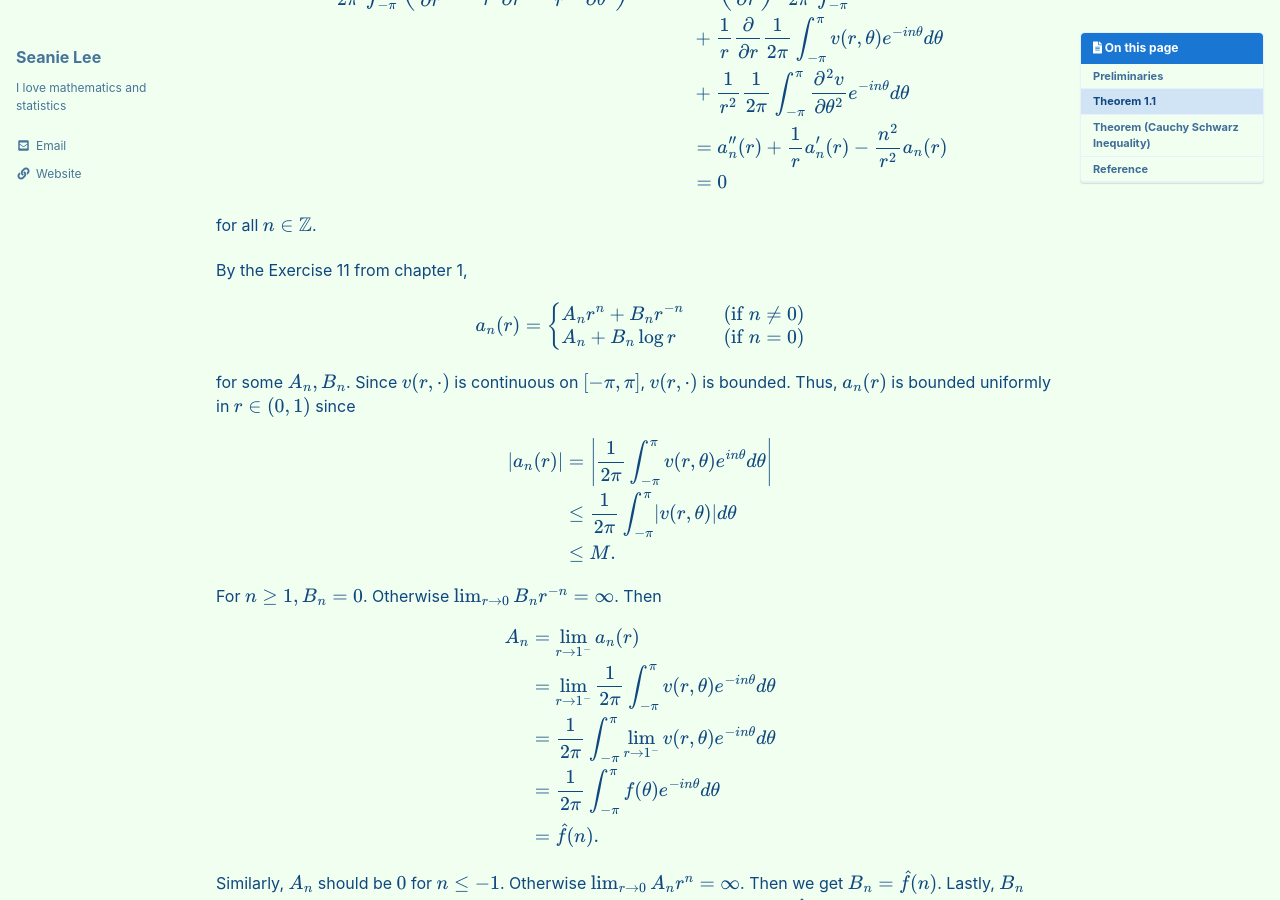
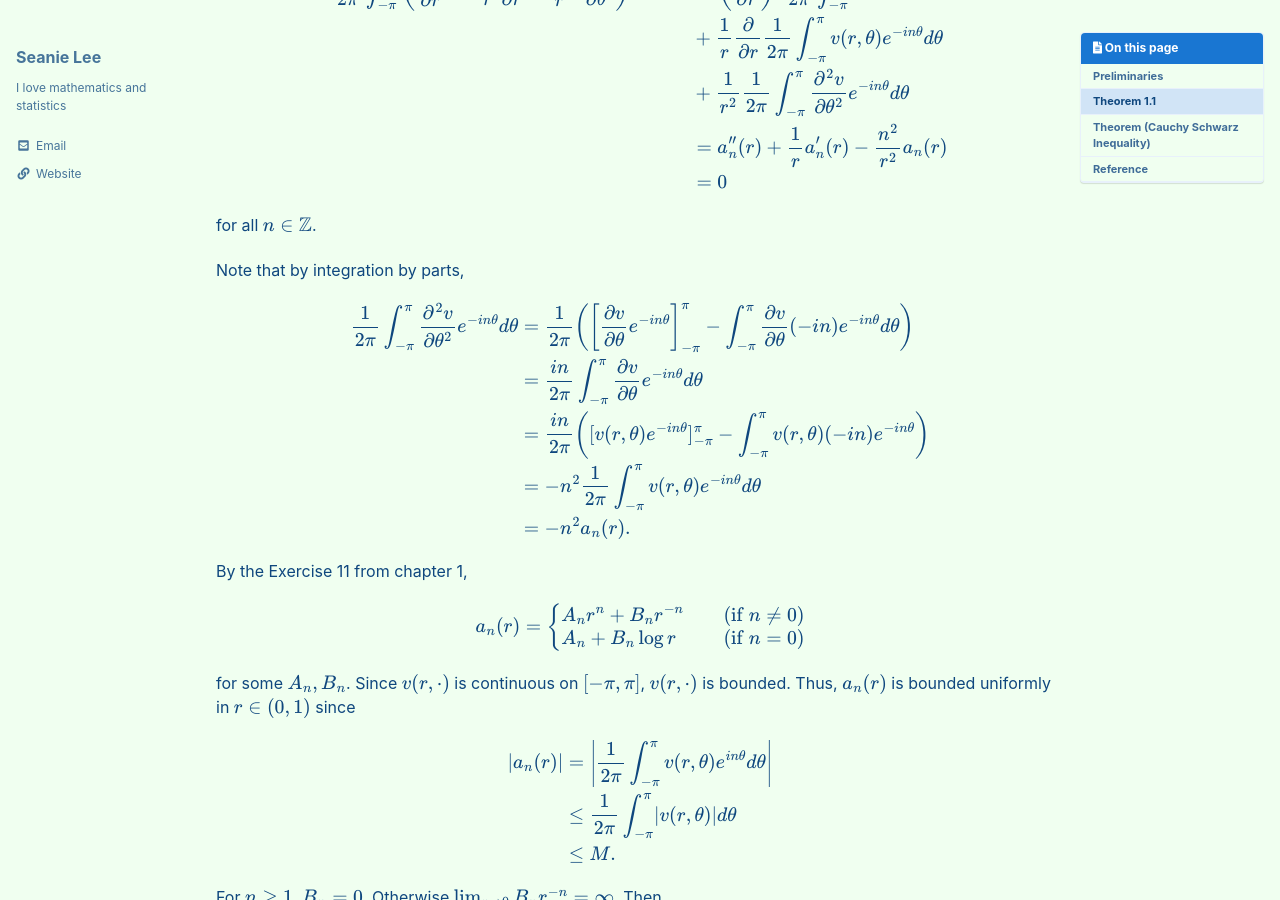
Before and after one commit to seanie12/blog, a Jekyll site: the page built from _posts/2023-02-09-dirichlet-problem.md, in a window 1280 px wide and 900 px high, scrolled down 3650 px. Built offline with Jekyll 4.4.1, drawn with Linux system fonts in a browser that asks for light colours; cached includes are drawn as plain includes; formulas are drawn with MathJax 3.

Commit message:
Update 2023-02-09-dirichlet-problem.md

```diff
--- a/_posts/2023-02-09-dirichlet-problem.md
+++ b/_posts/2023-02-09-dirichlet-problem.md
@@ -225,6 +225,18 @@ for all $n\in\mathbb{Z}$.
 
 
 
+Note that by integration by parts,
+
+$$
+\begin{align*}
+\frac{1}{2\pi}\int_{-\pi}^\pi \frac{\partial^2 v}{\partial \theta^2} e^{-in\theta} d\theta &= \frac{1}{2\pi}\left(\left[\frac{\partial v}{\partial \theta} e^{-in\theta}\right]_{-\pi}^\pi - \int_{-\pi}^\pi \frac{\partial v}{\partial \theta}(-in)e^{-in\theta}d\theta \right)\\
+&=\frac{in}{2\pi}\int_{-\pi}^\pi \frac{\partial v}{\partial \theta}e^{-in\theta}d\theta \\
+&=\frac{in}{2\pi}\left( [v(r,\theta) e^{-in\theta}]_{-\pi}^\pi - \int_{-\pi}^\pi v(r,\theta)(-in)e^{-in\theta} \right) \\
+&=-n^2 \frac{1}{2\pi}\int_{-\pi}^\pi v(r,\theta)e^{-in\theta}d\theta \\
+&=-n^2 a_n(r).
+\end{align*}
+$$
+
 
 
 
```
